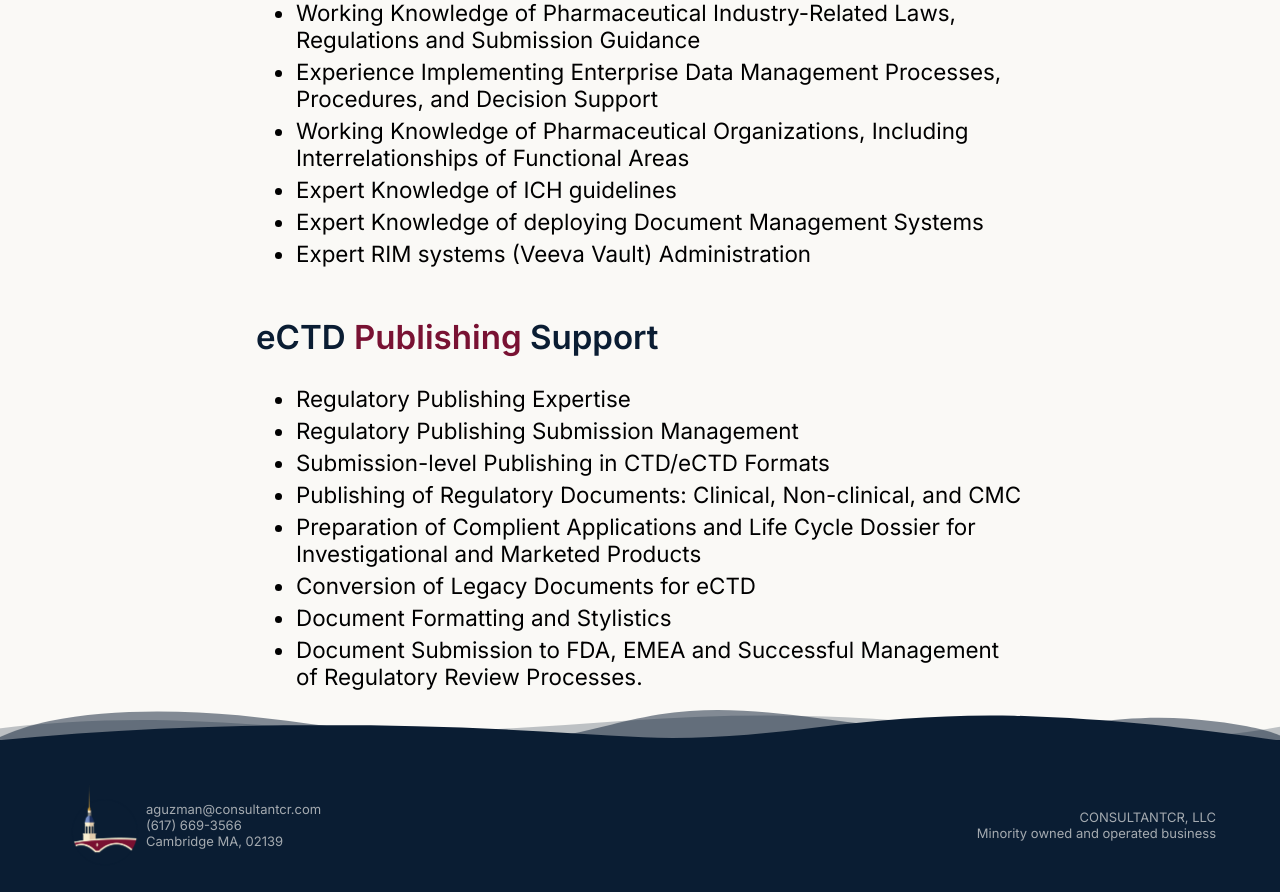
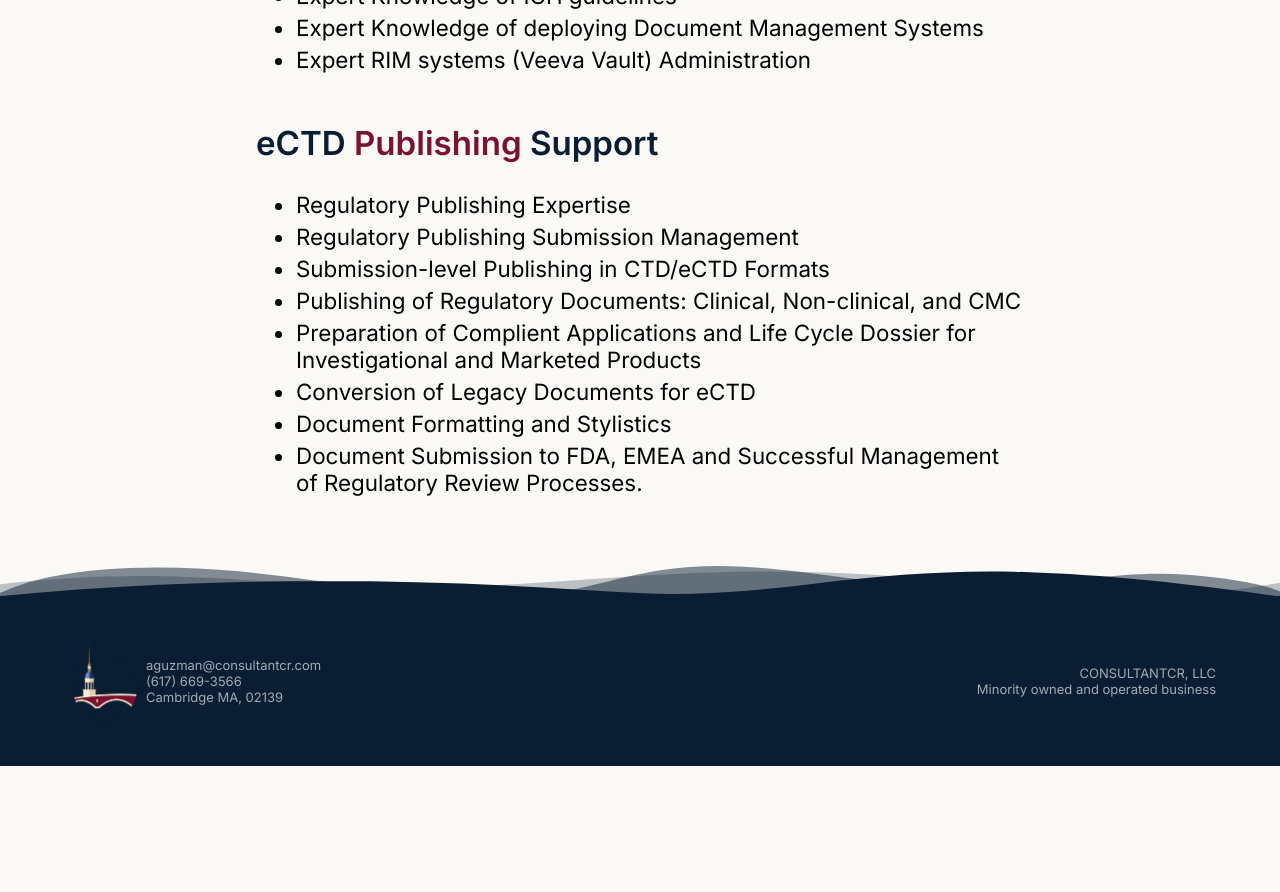
Before and after one commit to lgf00/CONSULTANTCR-website, a React (Create React App) app: page /regulatory-support in a window 1280 px wide. Shown: the part 1340-2232 px from the top of the page. After the commit the page ends 2106 px from the top, so only its background shows below. Built offline with nearby package versions, Linux system fonts and the light colour scheme.

Commit message:
hide part that needs confirmation, margins

```diff
--- a/src/routes/home.jsx
+++ b/src/routes/home.jsx
@@ -125,7 +125,7 @@
       <div className='reviewsec'>
         <div className='reviews content'>
           <div className='rev-sec'>
-              <h1><span style={{color: "#FAF9F6"}}>What </span><span style={{color: "#0A1D33"}}>People </span><span style={{color: "#FAF9F6"}}>Have Said</span></h1>
+              <h1><span style={{color: "#FAF9F6"}}>What </span><span style={{color: "#748EC7"}}>People </span><span style={{color: "#FAF9F6"}}>Have Said</span></h1>
               <div className='rev-top-wave'>
                 <svg data-name="Layer 1" xmlns="http://www.w3.org/2000/svg" viewBox="0 0 1200 120" preserveAspectRatio="none">
                     <path d="M0,0V46.29c47.79,22.2,103.59,32.17,158,28,70.36-5.37,136.33-33.31,206.8-37.5C438.64,32.43,512.34,53.67,583,72.05c69.27,18,138.3,24.88,209.4,13.08,36.15-6,69.85-17.84,104.45-29.34C989.49,25,1113-14.29,1200,52.47V0Z" opacity=".25" class="shape-fill"></path>
--- a/src/routes/styles/wwd.css
+++ b/src/routes/styles/wwd.css
@@ -33,6 +33,11 @@
     flex-wrap: wrap;
     align-items: center;
     justify-content: space-evenly;
+    display: none;
+}
+
+#ectd-publishing {
+    margin-bottom: 100px;
 }
 
 .numbers .counter {
```
